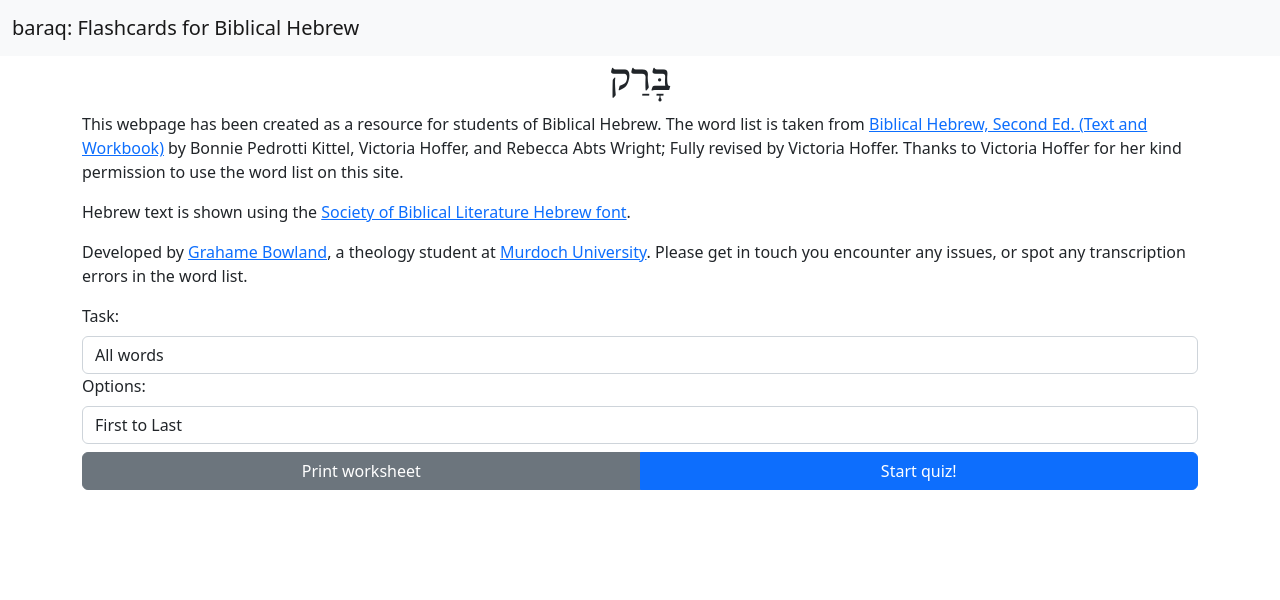
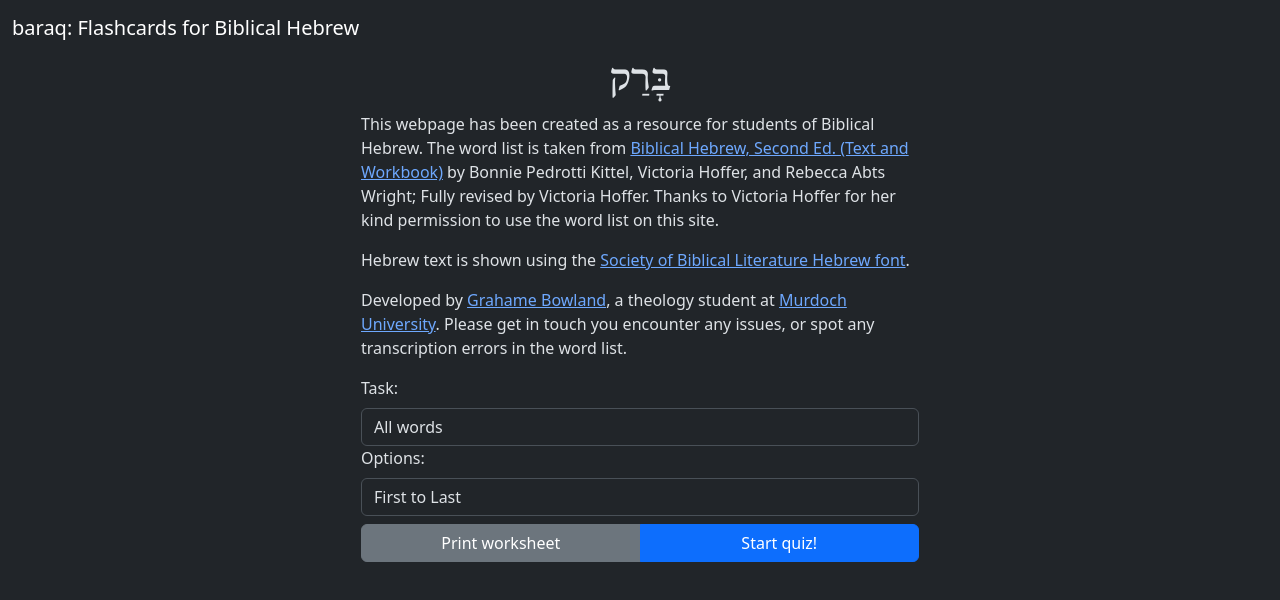
Before and after one commit to grahame/baraq, a React (Create React App) app: page /#/ in a window 1280 px wide. Shown: the top 600 px of the page. Built offline with nearby package versions, Linux system fonts and the light colour scheme.

Commit message:
dark mode

```diff
--- a/package.json
+++ b/package.json
@@ -15,7 +15,7 @@
     "@types/react": "^18.0.26",
     "@types/react-dom": "^18.0.10",
     "@types/react-router": "^5.1.20",
-    "bootstrap": "^5.2.3",
+    "bootstrap": "^5.3.0-alpha1",
     "react": "^18.2.0",
     "react-dom": "^18.2.0",
     "react-router-dom": "^6.6.2",
@@ -50,7 +50,7 @@
   },
   "devDependencies": {
     "@types/react-router-dom": "^5.3.3",
-    "react-scripts": "5.0.1",
-    "prettier": "^2.8.2"
+    "prettier": "^2.8.2",
+    "react-scripts": "5.0.1"
   }
 }
--- a/public/index.html
+++ b/public/index.html
@@ -1,5 +1,5 @@
 <!DOCTYPE html>
-<html lang="en">
+<html lang="en" data-bs-theme="dark">
   <head>
     <meta charset="utf-8" />
     <link rel="shortcut icon" href="%PUBLIC_URL%/favicon.ico" />
--- a/src/components/header.tsx
+++ b/src/components/header.tsx
@@ -5,7 +5,7 @@ import { Navbar, NavbarBrand } from "reactstrap";
 const Header: React.FC = () => {
     return (
         <div>
-            <Navbar className="d-print-none" color="light" light expand="md">
+            <Navbar className="d-print-none" expand="md">
                 <NavbarBrand tag={Link} to="/">
                     baraq: Flashcards for Biblical Hebrew
                 </NavbarBrand>
--- a/src/pages/Flash.tsx
+++ b/src/pages/Flash.tsx
@@ -53,6 +53,7 @@ const QuizWord: React.FC<React.PropsWithChildren<FlashParams>> = ({
     return (
         <div>
             <Container fluid={true}>
+                <Col lg={{ offset: 3, size: 6 }} md={{ offset: 2, size: 8 }}>
                     <Progress striped color="success" value={progress(words, results)} />
                     <Row>
                         <Col className="text-center">
@@ -64,6 +65,7 @@ const QuizWord: React.FC<React.PropsWithChildren<FlashParams>> = ({
                             <WordDisplay word={words[index]} onResult={(c) => wordResult(c)} />
                         </Col>
                     </Row>
+                </Col>
             </Container>
         </div>
     );
--- a/src/pages/Home.tsx
+++ b/src/pages/Home.tsx
@@ -1,5 +1,5 @@
 import React, { Component, ComponentProps } from "react";
-import { Label, Form, Button, ButtonGroup, Container } from "reactstrap";
+import { Label, Form, Button, ButtonGroup, Container, Col } from "reactstrap";
 import { Link } from "react-router-dom";
 import { FlashOptions } from "../cards";
 import Tasks from "../hebrew/tasks";
@@ -36,15 +36,17 @@ class Home extends Component<any, any> {
         return (
             <div>
                 <Container>
+                    <Col lg={{ offset: 3, size: 6 }} md={{ offset: 2, size: 8 }}>
                         <h1 className="text-center biblical-hebrew">בָּרַק</h1>
                         <p>
-                        This webpage has been created as a resource for students of Biblical Hebrew. The word list is
-                        taken from{" "}
+                            This webpage has been created as a resource for students of Biblical Hebrew. The word list
+                            is taken from{" "}
                             <a href="https://yalebooks.yale.edu/book/9780300222647/biblical-hebrew-second-ed-text-and-workbook">
                                 Biblical Hebrew, Second Ed. (Text and Workbook)
                             </a>{" "}
-                        by Bonnie Pedrotti Kittel, Victoria Hoffer, and Rebecca Abts Wright; Fully revised by Victoria
-                        Hoffer. Thanks to Victoria Hoffer for her kind permission to use the word list on this site.
+                            by Bonnie Pedrotti Kittel, Victoria Hoffer, and Rebecca Abts Wright; Fully revised by
+                            Victoria Hoffer. Thanks to Victoria Hoffer for her kind permission to use the word list on
+                            this site.
                         </p>
                         <p>
                             Hebrew text is shown using the{" "}
@@ -54,7 +56,8 @@ class Home extends Component<any, any> {
                             .
                         </p>
                         <p>
-                        Developed by <a href="mailto:grahame@oreamnos.com.au">Grahame Bowland</a>, a theology student at{" "}
+                            Developed by <a href="mailto:grahame@oreamnos.com.au">Grahame Bowland</a>, a theology
+                            student at{" "}
                             <a href="https://www.murdoch.edu.au/study/courses/course-details/Graduate-Certificate-in-Theology-(GradCertTheol)#">
                                 Murdoch University
                             </a>
@@ -63,7 +66,12 @@ class Home extends Component<any, any> {
                         </p>
                         <Form>
                             <Label for="task">Task:</Label>
-                        <select className="form-control" id="task" value={this.state.task} onChange={this.formToState}>
+                            <select
+                                className="form-control"
+                                id="task"
+                                value={this.state.task}
+                                onChange={this.formToState}
+                            >
                                 {Tasks.filter((t) => t.words().length > 0).map((task, idx) => (
                                     <option key={idx} value={task.slug()}>
                                         {task.description()}
@@ -83,7 +91,12 @@ class Home extends Component<any, any> {
                                 <option value={FlashOptions.Sorted}>Sorted</option>
                             </select>
                             <ButtonGroup className="w-100">
-                            <Button className="col-4 mt-2 mr-2" color="secondary" tag={Link} to={this.worksheetLink()}>
+                                <Button
+                                    className="col-4 mt-2 mr-2"
+                                    color="secondary"
+                                    tag={Link}
+                                    to={this.worksheetLink()}
+                                >
                                     Print worksheet
                                 </Button>
                                 <Button className="col-4 mt-2" color="primary" tag={Link} to={this.taskLink()}>
@@ -91,6 +104,7 @@ class Home extends Component<any, any> {
                                 </Button>
                             </ButtonGroup>
                         </Form>
+                    </Col>
                 </Container>
             </div>
         );
```
Also changed, not shown: 1 other file (tests, documents, lock files or other folders). Lines whose indentation alone changed are shown as unchanged.
